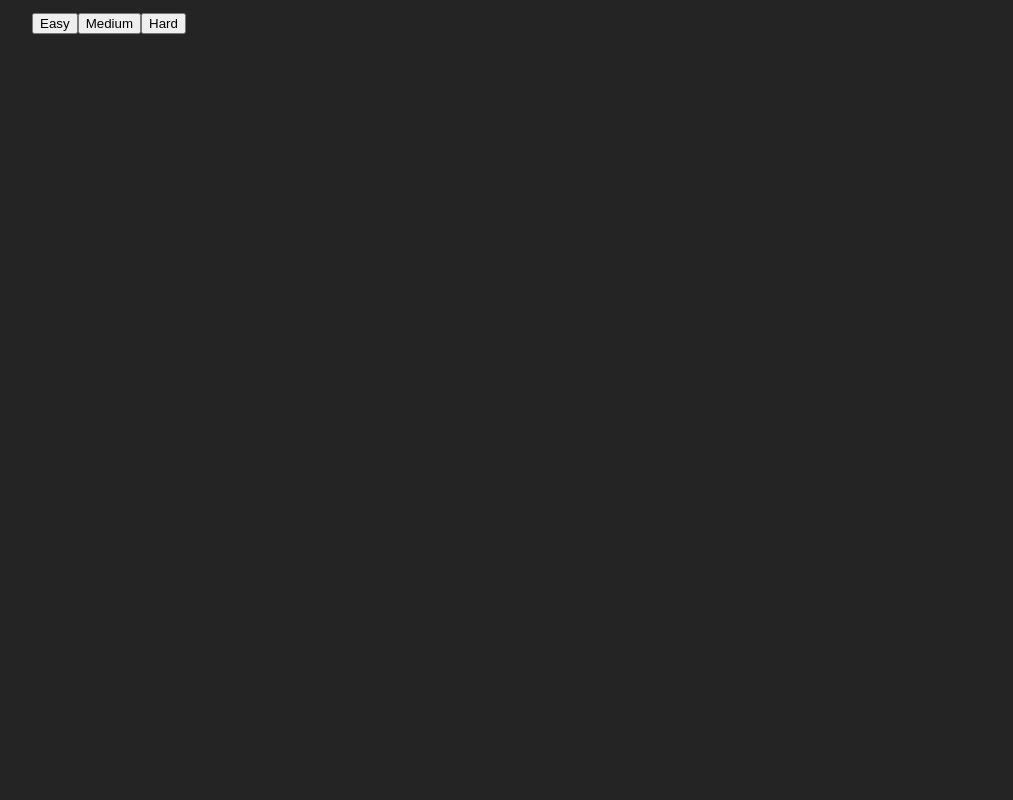
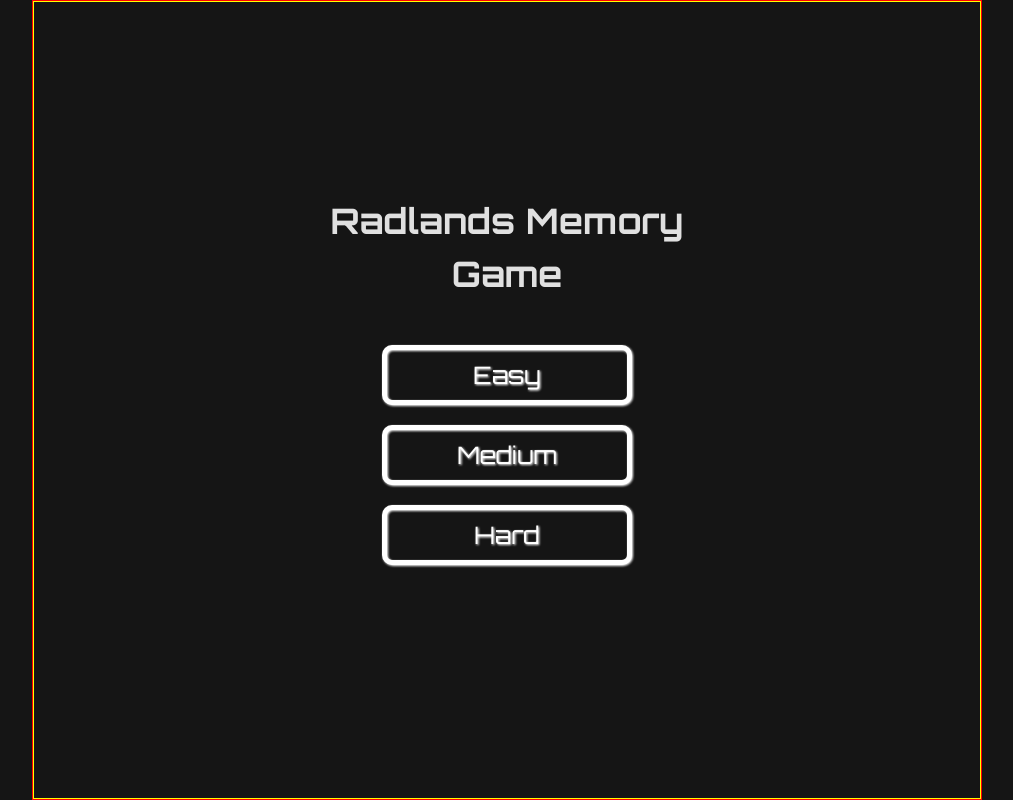
Before and after one commit to 9insane9/top-memory-card, a React (Vite) app: page / in a window 1280 px wide. Shown: the whole page, without its empty margins (133-1146 px from the left). Built offline with nearby package versions, Linux system fonts and the light colour scheme.

Commit message:
do layout and visual adjustments

```diff
--- a/src/App.jsx
+++ b/src/App.jsx
@@ -1,5 +1,6 @@
 import { useState } from "react"
 import Game from "./Components/Game"
+import Tilt from "react-parallax-tilt";
 
 function App() {
   const [gameStarted, setGameStarted] = useState(false)
@@ -12,9 +13,9 @@ function App() {
 
   function startGame(difficulty) {
     const modes = {
-      easy: { cardAmount: 10, displayAmount: 4 },
+      easy: { cardAmount: 10, displayAmount: 6 },
       medium: { cardAmount: 15, displayAmount: 6 },
-      hard: { cardAmount: 20, displayAmount: 8 }
+      hard: { cardAmount: 20, displayAmount: 6 }
     }
 
     setDifficulty(modes[difficulty])
@@ -23,14 +24,12 @@ function App() {
     console.log(`difficulty set to ${difficulty}`)
   }
 
-  const menu = <div className="menu">
-                  <div className="difficulty">
-                    <button onClick={() => startGame("easy")}>Easy</button>
-                    <button onClick={() => startGame("medium")}>Medium</button>
-                    <button onClick={() => startGame("hard")}>Hard</button>
-                  </div>
+const menu =    <div className="difficulty">
+                  <h1 className="game-title">Radlands Memory Game</h1>
+                  <Tilt perspective={"1000px"}><button onClick={() => startGame("easy")}>Easy</button></Tilt>
+                  <Tilt perspective={"1000px"}><button onClick={() => startGame("medium")}>Medium</button></Tilt>
+                  <Tilt perspective={"1000px"}><button onClick={() => startGame("hard")}>Hard</button></Tilt>
                 </div>
-
 
   return (
     <>
--- a/src/Components/Game.jsx
+++ b/src/Components/Game.jsx
@@ -73,20 +73,20 @@ export default function Game({ difficulty, backToMenuFn }) {
 
     return (
         <div className="game-container">
-            <button className="back-to-menu" onClick={() => endGame()}>Back to menu</button>
-            <div className="score-container">
-                <p className="high-score">Highscore: {highScore}</p>
-                <p className="current-score">Current: {currentScore}</p>
+            <div className="top-bar">
+                <button className="back-to-menu" onClick={() => endGame()}>↵ Back</button>
+                <div className="counter">{`${cardsClicked.length} / ${difficulty.cardAmount}`}</div>
+                <p className="high-score">Best: {highScore}</p>
             </div>
             <div className={`card-container ${isClickDisabled ? "disabled" : ""}`}>
                 {randomCards(playTurn)}
             </div>
             {isGameOver &&
                 <div className="game-over">
-                    <button onClick={resetGame}>Restart</button>
+                    <h2>Game over!</h2>
+                    <button className="restart" onClick={resetGame}>Restart</button>
                 </div>
             }
-            <div className="counter">{`${cardsClicked.length} / ${difficulty.cardAmount}`}</div>
         </div>
     )
 }
--- a/src/cardData.js
+++ b/src/cardData.js
@@ -2,7 +2,7 @@ function generateCards(count) {
   return Array.from({ length: count }, (_, i) => ({
     src: `https://picsum.photos/200/300?random=${Math.random()}`, // Use a unique random value for each card
     alt: `char${i + 1}`
-  }));
+  }))
 }
 
 const cards1 = generateCards(20)
--- a/src/index.css
+++ b/src/index.css
@@ -1,60 +1,216 @@
+@import url('https://fonts.googleapis.com/css2?family=Inter:ital,opsz,wght@0,14..32,100..900;1,14..32,100..900&family=Orbitron:wght@400..900&display=swap');
+
 :root {
+  user-select: none;
   font-family: Inter, system-ui, Avenir, Helvetica, Arial, sans-serif;
   line-height: 1.5;
   font-weight: 400;
 
   color-scheme: light dark;
   color: rgba(255, 255, 255, 0.87);
-  background-color: #242424;
+  background-color: #151515;
 
   font-synthesis: none;
   text-rendering: optimizeLegibility;
   -webkit-font-smoothing: antialiased;
   -moz-osx-font-smoothing: grayscale;
 
+* {
   box-sizing: border-box;
 }
 
+#root {
+  display: flex;
+  flex-direction: column;
+  flex-grow: 1;
+  height: 100%;
+}
+
+}
+
+html, body {
+  height: 100%;
+}
+
 body {
+  display: flex;
+  flex-direction: column;
+  /* justify-content: center; */
   margin: 0 auto;
+  box-sizing: border-box;
   max-width: 950px;
-  padding: 10px 20px;
+  /* padding: 10px 20px; */
+  border: 1px solid red;
+}
+
+.app-container {
+  display: flex;
+  flex-grow: 1;
+  align-items: center;
+  justify-content: center;
+  border: 1px solid yellow;
+  width: 100%;
+  /* height: 100%; */
+  max-width: 950px;
+}
+
+
+/* menu */
+.difficulty {
+  display: flex;
+  gap: 20px;
+  flex-direction: column;
+  align-items: center;
+  /* border: 1px solid blue; */
+  max-width: 500px;
+}
+
+.difficulty button, .restart {
+  border: 5px solid white;
+  background: none;
+  border-radius: 10px;
+  height: 60px;
+  width: clamp(200px, 250px, 450px);
+  font-size: 1.5rem;
+  color: white;
+  font-family: 'Orbitron', serif;
+  filter: drop-shadow(1px 1px 1px white);
+}
+
+.game-title {
+  margin-top: -5vh;
+  font-family: 'Orbitron', serif;
+  font-size: 2.2rem;
+  text-align: center;
+  padding: 0px 20px;
+}
+
+.difficulty button:hover {
+  transform: scale(1.1);
 }
 
 .game-container {
+  position: relative;
   display: flex;
   flex-direction: column;
+  height: 100%;
+  border: 1px solid salmon;
+}
+
+.top-bar {
+  display: flex;
+  justify-content: space-between;
+  align-items: center;
+  padding: 5px 20px;
+}
+
+.back-to-menu {
+  border: 2px solid white;
+  background: none;
+  border-radius: 10px;
+  height: 30px;
+  width: clamp(200px, 250px, 450px);
+  font-size: 0.8rem;
+  color: white;
+  font-family: 'Orbitron', serif;
+  filter: drop-shadow(1px 1px 1px white);
+}
+
+.back-to-menu:hover {
+  transform: scale(1.05);
+}
+
+.top-bar > * {
+  width: 70px;
+}
+
+.counter, .high-score {
+  font-family: "Orbitron", serif;
+  font-weight: bold;
 }
 
 .card-container {
+  /* margin-top: 50px; */
   display: flex;
   flex-wrap: wrap;
   justify-content: center;
   max-width: 800px;
   gap: 20px;
   border: 1px solid red;
+  /* height: 100%; */
 }
 
+/* game over */
 .card-container.disabled {
   pointer-events: none;
 }
 
-.game-over {
-
+.card-container.disabled::after {
+  content: '';
+  position: absolute;
+  top: 0;
+  left: 0;
+  right: 0;
+  bottom: 0;
+  background: linear-gradient(45deg, rgba(0, 0, 0, 0.7), rgba(0, 0, 0, 0.3));
+  animation: gradient-move 3s infinite linear;
 }
 
+@keyframes gradient-move {
+  0% {
+    background-position: 0 0;
+  }
+  50% {
+    background-position: 100% 100%;
+  }
+  100% {
+    background-position: 0 0;
+  }
+}
+
+.game-over {
+  position: absolute;
+  display: flex;
+  flex-direction:column ;
+  justify-content: center;
+  align-items: center;
+  text-align: center;
+  left: 50%;
+  top: 50%;
+  transform: translate(-50%, -50%);
+  /* border: 1px solid mediumspringgreen; */
+  font-family: 'Orbitron', serif;
+  /* width: 90%;
+  height: 80%; */
+}
+
+.game-over h2 {
+  display: inline-block;
+  animation: scaleOscillation 1s ease-in-out infinite;
+}
+
+@keyframes scaleOscillation {
+  0%, 100% {
+    transform: scale(1);
+  }
+  50% {
+    transform: scale(1.1);
+  }
+}
+
+.restart:hover {
+  transform: scale(1.05);
+}
+
+/* card */
 .card {
   display: flex;
   flex-direction: column;
   align-items: center;
   position: relative;
-  width: clamp(60px, 150px, 400px);
+  width: clamp(60px, 180px, 400px);
   aspect-ratio: 5/7;
   border-radius: 10px;
-}
-
-.card-container {
-  transform: perspective(1000px);
 }
 
 .card-front {
@@ -83,10 +239,8 @@ body {
 .img-wrapper {
   display: flex;
   flex-grow: 1;
-  /* border: 1px solid yellow; */
   overflow: hidden;
   position: relative;
-  /* height: 90%; */
   margin: -2px;
   border-radius: 10px;
 }
@@ -105,3 +259,29 @@ body {
   font-size: 1.3rem;
   text-align: center;
 }
+
+@media screen and (max-width: 600px) {
+  .card {
+    width: 150px;
+  }
+}
+
+@media (min-width: 750px) {
+  .card-container {
+    padding-left: 20px;
+    padding-left: 20px;
+  }
+}
+
+@media (min-width: 500px) {
+  .card-container {
+    padding-top: 40px;
+    padding-bottom: 40px;
+  }
+}
+
+/* cursor */
+
+.card, button {
+  cursor: pointer;
+}
```
